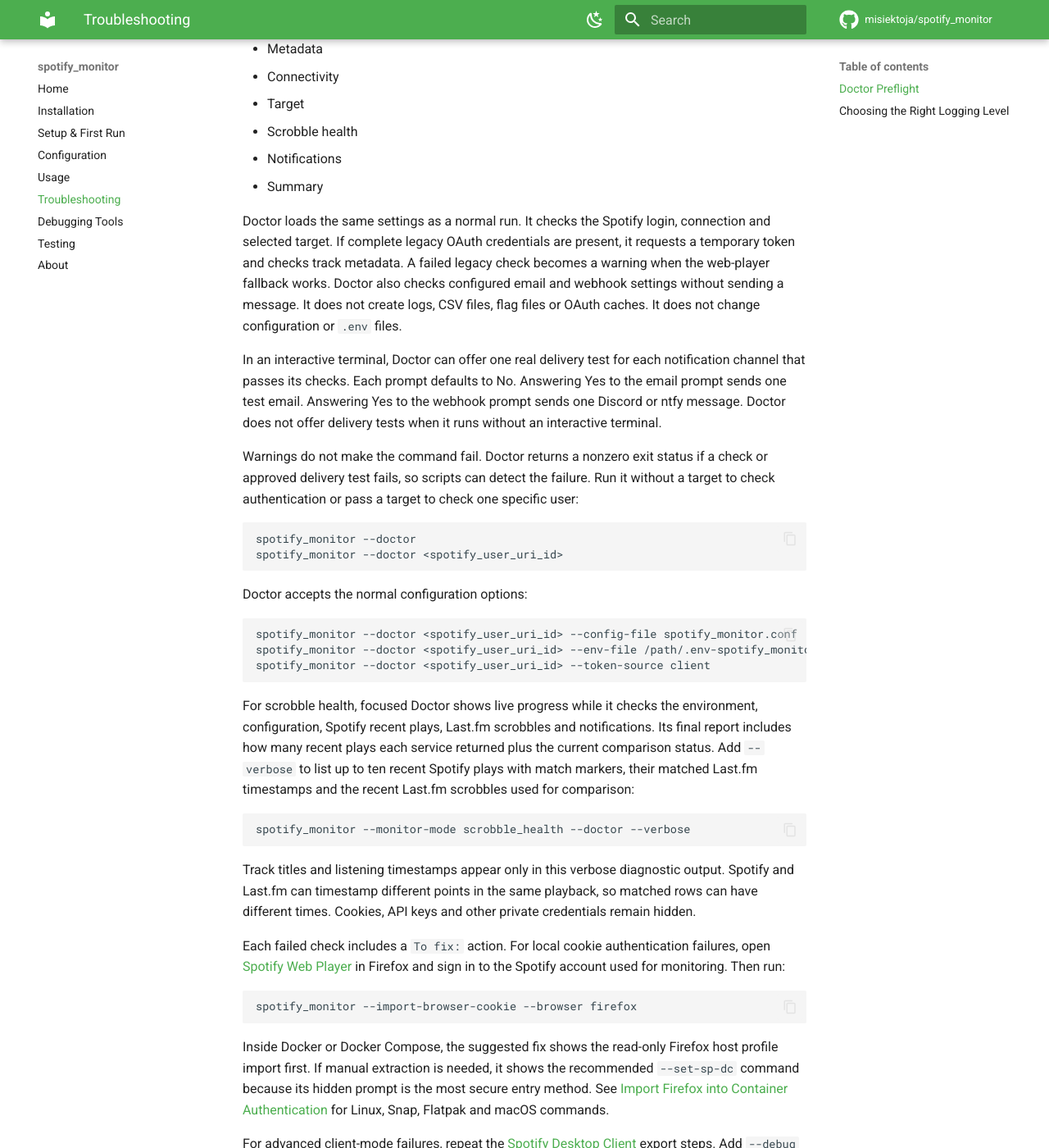
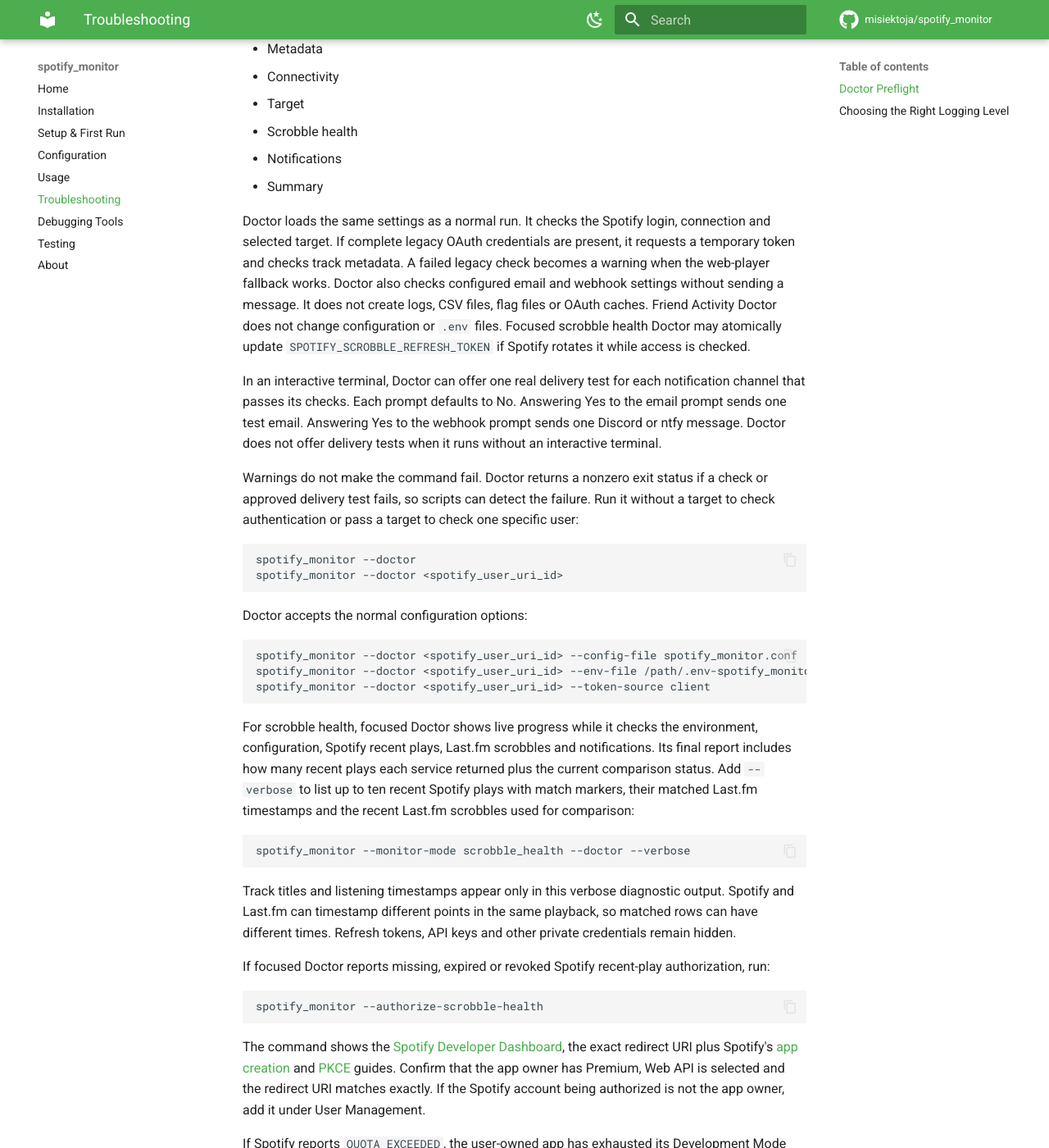
Before and after one commit to misiektoja/spotify_monitor, an MkDocs documentation site: the page built from docs/troubleshooting.md, in a window 1280 px wide and 1400 px high, scrolled down 566 px. Shown: the whole window at 82% size. Built offline with MkDocs 1.6.1 and Material for MkDocs 9.7.7, drawn with Linux system fonts in a browser that asks for light colours; comment, search, counter and statistics services are not loaded; some of the changed text lies outside the part shown.

Commit message:
docs(troubleshooting): explain scrobble authorization recovery

````diff
--- a/docs/troubleshooting.md
+++ b/docs/troubleshooting.md
@@ -23,7 +23,7 @@
 * Notifications
 * Summary
 
-Doctor loads the same settings as a normal run. It checks the Spotify login, connection and selected target. If complete legacy OAuth credentials are present, it requests a temporary token and checks track metadata. A failed legacy check becomes a warning when the web-player fallback works. Doctor also checks configured email and webhook settings without sending a message. It does not create logs, CSV files, flag files or OAuth caches. It does not change configuration or `.env` files.
+Doctor loads the same settings as a normal run. It checks the Spotify login, connection and selected target. If complete legacy OAuth credentials are present, it requests a temporary token and checks track metadata. A failed legacy check becomes a warning when the web-player fallback works. Doctor also checks configured email and webhook settings without sending a message. It does not create logs, CSV files, flag files or OAuth caches. Friend Activity Doctor does not change configuration or `.env` files. Focused scrobble health Doctor may atomically update `SPOTIFY_SCROBBLE_REFRESH_TOKEN` if Spotify rotates it while access is checked.
 
 In an interactive terminal, Doctor can offer one real delivery test for each notification channel that passes its checks. Each prompt defaults to No. Answering Yes to the email prompt sends one test email. Answering Yes to the webhook prompt sends one Discord or ntfy message. Doctor does not offer delivery tests when it runs without an interactive terminal.
 
@@ -48,7 +48,17 @@
 spotify_monitor --monitor-mode scrobble_health --doctor --verbose
 ```
 
-Track titles and listening timestamps appear only in this verbose diagnostic output. Spotify and Last.fm can timestamp different points in the same playback, so matched rows can have different times. Cookies, API keys and other private credentials remain hidden.
+Track titles and listening timestamps appear only in this verbose diagnostic output. Spotify and Last.fm can timestamp different points in the same playback, so matched rows can have different times. Refresh tokens, API keys and other private credentials remain hidden.
+
+If focused Doctor reports missing, expired or revoked Spotify recent-play authorization, run:
+
+```sh
+spotify_monitor --authorize-scrobble-health
+```
+
+The command shows the [Spotify Developer Dashboard](https://developer.spotify.com/dashboard), the exact redirect URI plus Spotify's [app creation](https://developer.spotify.com/documentation/web-api/concepts/apps) and [PKCE](https://developer.spotify.com/documentation/web-api/tutorials/code-pkce-flow) guides. Confirm that the app owner has Premium, Web API is selected and the redirect URI matches exactly. If the Spotify account being authorized is not the app owner, add it under User Management.
+
+If Spotify reports `QUOTA_EXCEEDED`, the user-owned app has exhausted its Development Mode request quota. This is not evidence that Last.fm scrobbling is broken. Spotify Monitor leaves the current health state unchanged, waits for its normal operational retry interval and alerts only after three consecutive failures. It does not block for the full long `Retry-After` value. Increase `--scrobble-check-interval` if the response repeats and see Spotify's [quota modes guide](https://developer.spotify.com/documentation/web-api/concepts/quota-modes).
 
 Each failed check includes a `To fix:` action. For local cookie authentication failures, open [Spotify Web Player](https://open.spotify.com/) in Firefox and sign in to the Spotify account used for monitoring. Then run:
 
````
